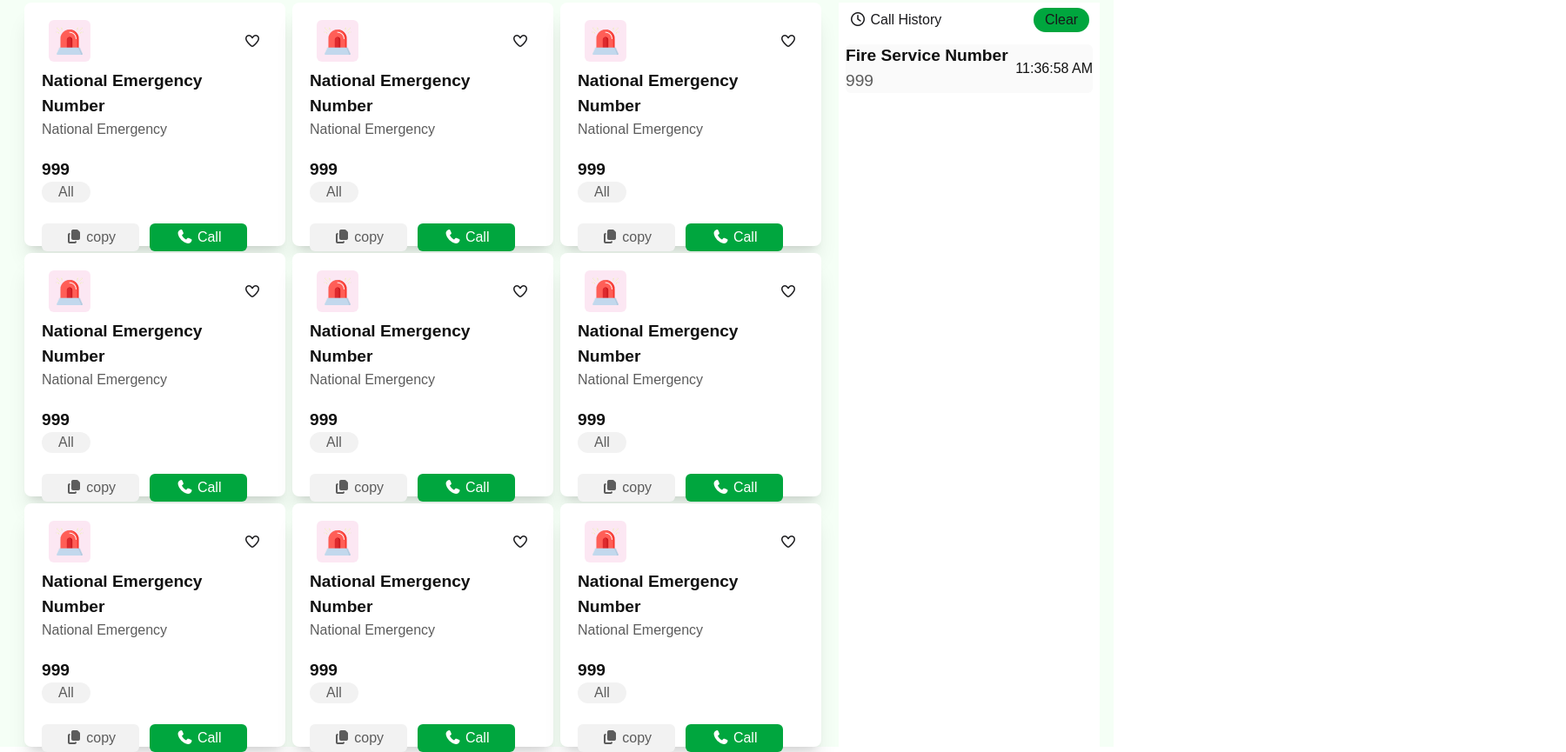
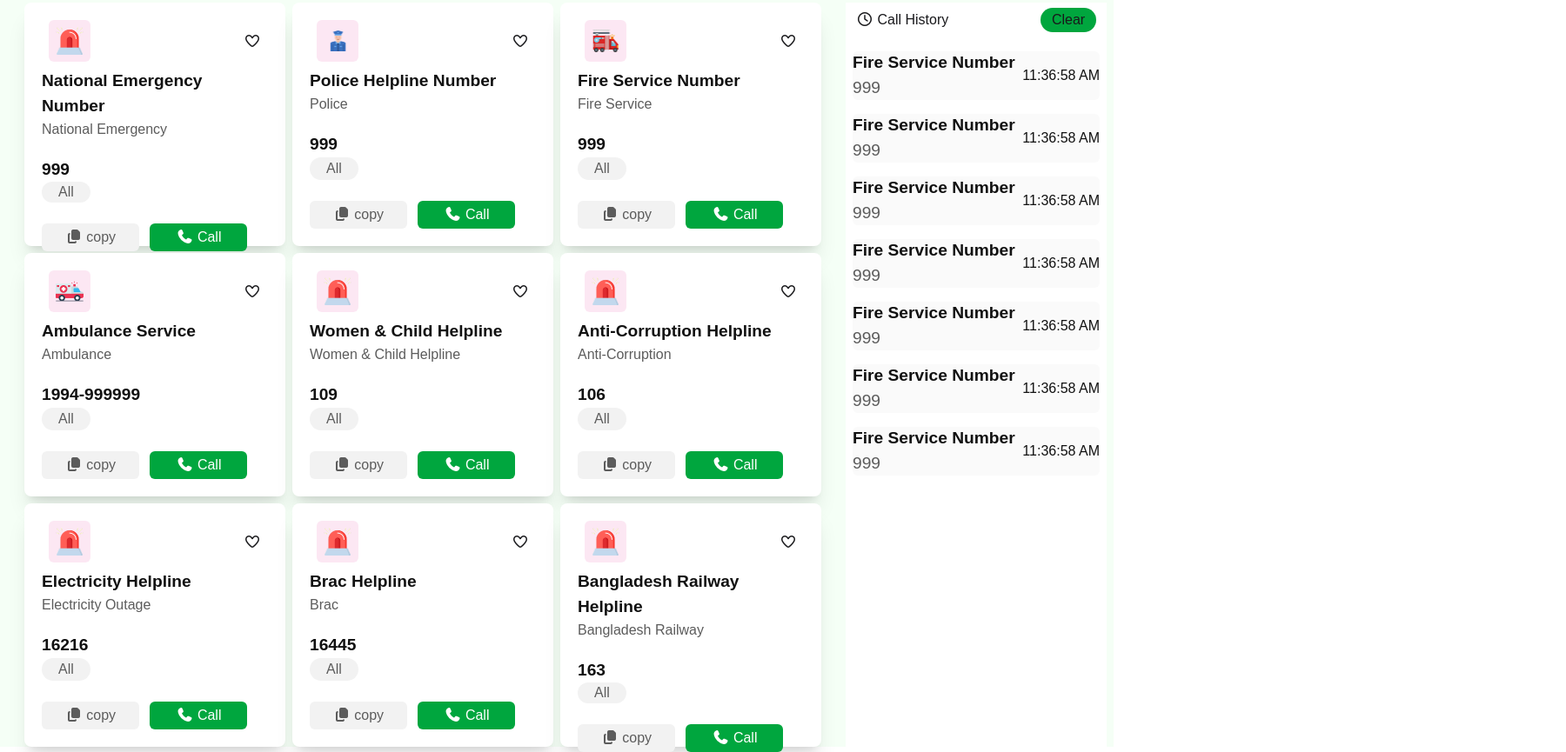
Before and after one commit to zinuk60/Assaignment-5, a plain HTML site: page index.html in a window 1280 px wide. Shown: the part 377-1242 px from the top of the page at 87% size, 1800 px wide, since content can reach past the window. Drawn offline with nearby package versions, Linux system fonts and the light colour scheme; a web font is replaced by a local one.

Commit message:
website responsive and last design update done

```diff
--- a/index.html
+++ b/index.html
@@ -36,9 +36,9 @@
 
     </section>
 
-  <main class="sm:flex w-full sm:w-[1800px] m-auto mt-10 ">
+  <main class="sm:flex w-full sm:w-[1300px]  m-auto mt-10 ">
          <div class="cards grid grid-cols-1 sm:grid-cols-3 gap-2 sm:ml-7">
-            <div class="card h-[280px] w-[300px] bg-white shadow-xl p-5">
+            <div class="card h-[280px] w-[300px] bg-white shadow-xl p-5 ">
 
                <div class="card-logo flex justify-between items-center ">
                  <div class="emargency-icom ml-2 h-12 w-12 rounded-md bg-pink-100 flex justify-center items-center">
@@ -65,13 +65,59 @@
 
                <div class="card-logo flex justify-between items-center ">
                  <div class="emargency-icom ml-2 h-12 w-12 rounded-md bg-pink-100 flex justify-center items-center">
-                     <img src="./assets/emergency.png" alt="" class="h-8 w-8">
+                     <img src="./assets/police.png" alt="" class="h-8 w-8">
                  </div>
                  <i class="fa-regular fa-heart mr-2"></i>
                </div>
-            <p class="title text-[#111111] font-bold text-[1.2rem] mt-2">National Emergency Number</p>
-            <p class="info text-[#5C5C5C]">National Emergency</p>
+            <p class="title text-[#111111] font-bold text-[1.2rem] mt-2">Police Helpline Number</p>
+            <p class="info text-[#5C5C5C]">Police</p>
            <p class="title text-[#111111] font-bold text-[1.2rem] mt-5">999</p>
+            <div class="all text-[#5C5C5C] bg-[#F2F2F2] h-14 w-14 rounded-full flex justify-center items-center">
+                <p>All</p>
+            </div>
+             <div class="">
+                <button class="h-[2rem] w-[7rem] bg-[#F2F2F2] rounded-md mt-6 text-[#5C5C5C]">
+                   <i class="fa-solid fa-copy"></i> copy</button>
+                <button class="h-[2rem] w-[7rem] bg-[#00A63E] rounded-md  mt-6 ml-2 text-white">
+                   <i class="fa-solid fa-phone"></i> Call</button>
+
+             </div>
+            </div>
+
+            <div class="card h-[280px] w-[300px] bg-white shadow-xl p-5">
+
+               <div class="card-logo flex justify-between items-center ">
+                 <div class="emargency-icom ml-2 h-12 w-12 rounded-md bg-pink-100 flex justify-center items-center">
+                     <img src="./assets/fire-service.png" alt="" class="h-8 w-8">
+                 </div>
+                 <i class="fa-regular fa-heart mr-2"></i>
+               </div>
+            <p class="title text-[#111111] font-bold text-[1.2rem] mt-2">Fire Service Number</p>
+            <p class="info text-[#5C5C5C]">Fire Service </p>
+           <p class="title text-[#111111] font-bold text-[1.2rem] mt-5">999</p>
+            <div class="all text-[#5C5C5C] bg-[#F2F2F2] h-14 w-14 rounded-full flex justify-center items-center">
+                <p>All</p>
+            </div>
+             <div class="">
+                <button class="h-[2rem] w-[7rem] bg-[#F2F2F2] rounded-md mt-6 text-[#5C5C5C]">
+                   <i class="fa-solid fa-copy"></i> copy</button>
+                <button class="h-[2rem] w-[7rem] bg-[#00A63E] rounded-md  mt-6 ml-2 text-white">
+                   <i class="fa-solid fa-phone"></i> Call</button>
+
+             </div>
+            </div>
+
+            <div class="card h-[280px] w-[300px] bg-white shadow-xl p-5">
+
+               <div class="card-logo flex justify-between items-center ">
+                 <div class="emargency-icom ml-2 h-12 w-12 rounded-md bg-pink-100 flex justify-center items-center">
+                     <img src="./assets/ambulance.png" alt="" class="h-8 w-8">
+                 </div>
+                 <i class="fa-regular fa-heart mr-2"></i>
+               </div>
+            <p class="title text-[#111111] font-bold text-[1.2rem] mt-2">Ambulance Service</p>
+            <p class="info text-[#5C5C5C]">Ambulance</p>
+           <p class="title text-[#111111] font-bold text-[1.2rem] mt-5">1994-999999</p>
             <div class="all text-[#5C5C5C] bg-[#F2F2F2] h-14 w-14 rounded-full flex justify-center items-center">
                 <p>All</p>
             </div>
@@ -92,9 +138,9 @@
                  </div>
                  <i class="fa-regular fa-heart mr-2"></i>
                </div>
-            <p class="title text-[#111111] font-bold text-[1.2rem] mt-2">National Emergency Number</p>
-            <p class="info text-[#5C5C5C]">National Emergency</p>
-           <p class="title text-[#111111] font-bold text-[1.2rem] mt-5">999</p>
+            <p class="title text-[#111111] font-bold text-[1.2rem] mt-2">Women & Child Helpline</p>
+            <p class="info text-[#5C5C5C]">Women & Child Helpline</p>
+           <p class="title text-[#111111] font-bold text-[1.2rem] mt-5">109</p>
             <div class="all text-[#5C5C5C] bg-[#F2F2F2] h-14 w-14 rounded-full flex justify-center items-center">
                 <p>All</p>
             </div>
@@ -115,9 +161,9 @@
                  </div>
                  <i class="fa-regular fa-heart mr-2"></i>
                </div>
-            <p class="title text-[#111111] font-bold text-[1.2rem] mt-2">National Emergency Number</p>
-            <p class="info text-[#5C5C5C]">National Emergency</p>
-           <p class="title text-[#111111] font-bold text-[1.2rem] mt-5">999</p>
+            <p class="title text-[#111111] font-bold text-[1.2rem] mt-2">Anti-Corruption Helpline</p>
+            <p class="info text-[#5C5C5C]">Anti-Corruption </p>
+           <p class="title text-[#111111] font-bold text-[1.2rem] mt-5">106</p>
             <div class="all text-[#5C5C5C] bg-[#F2F2F2] h-14 w-14 rounded-full flex justify-center items-center">
                 <p>All</p>
             </div>
@@ -138,9 +184,9 @@
                  </div>
                  <i class="fa-regular fa-heart mr-2"></i>
                </div>
-            <p class="title text-[#111111] font-bold text-[1.2rem] mt-2">National Emergency Number</p>
-            <p class="info text-[#5C5C5C]">National Emergency</p>
-           <p class="title text-[#111111] font-bold text-[1.2rem] mt-5">999</p>
+            <p class="title text-[#111111] font-bold text-[1.2rem] mt-2">Electricity Helpline</p>
+            <p class="info text-[#5C5C5C]">Electricity Outage</p>
+           <p class="title text-[#111111] font-bold text-[1.2rem] mt-5">16216</p>
             <div class="all text-[#5C5C5C] bg-[#F2F2F2] h-14 w-14 rounded-full flex justify-center items-center">
                 <p>All</p>
             </div>
@@ -161,9 +207,9 @@
                  </div>
                  <i class="fa-regular fa-heart mr-2"></i>
                </div>
-            <p class="title text-[#111111] font-bold text-[1.2rem] mt-2">National Emergency Number</p>
-            <p class="info text-[#5C5C5C]">National Emergency</p>
-           <p class="title text-[#111111] font-bold text-[1.2rem] mt-5">999</p>
+            <p class="title text-[#111111] font-bold text-[1.2rem] mt-2">Brac Helpline</p>
+            <p class="info text-[#5C5C5C]">Brac</p>
+           <p class="title text-[#111111] font-bold text-[1.2rem] mt-5">16445</p>
             <div class="all text-[#5C5C5C] bg-[#F2F2F2] h-14 w-14 rounded-full flex justify-center items-center">
                 <p>All</p>
             </div>
@@ -184,55 +230,9 @@
                  </div>
                  <i class="fa-regular fa-heart mr-2"></i>
                </div>
-            <p class="title text-[#111111] font-bold text-[1.2rem] mt-2">National Emergency Number</p>
-            <p class="info text-[#5C5C5C]">National Emergency</p>
-           <p class="title text-[#111111] font-bold text-[1.2rem] mt-5">999</p>
-            <div class="all text-[#5C5C5C] bg-[#F2F2F2] h-14 w-14 rounded-full flex justify-center items-center">
-                <p>All</p>
-            </div>
-             <div class="">
-                <button class="h-[2rem] w-[7rem] bg-[#F2F2F2] rounded-md mt-6 text-[#5C5C5C]">
-                   <i class="fa-solid fa-copy"></i> copy</button>
-                <button class="h-[2rem] w-[7rem] bg-[#00A63E] rounded-md  mt-6 ml-2 text-white">
-                   <i class="fa-solid fa-phone"></i> Call</button>
-
-             </div>
-            </div>
-
-            <div class="card h-[280px] w-[300px] bg-white shadow-xl p-5">
-
-               <div class="card-logo flex justify-between items-center ">
-                 <div class="emargency-icom ml-2 h-12 w-12 rounded-md bg-pink-100 flex justify-center items-center">
-                     <img src="./assets/emergency.png" alt="" class="h-8 w-8">
-                 </div>
-                 <i class="fa-regular fa-heart mr-2"></i>
-               </div>
-            <p class="title text-[#111111] font-bold text-[1.2rem] mt-2">National Emergency Number</p>
-            <p class="info text-[#5C5C5C]">National Emergency</p>
-           <p class="title text-[#111111] font-bold text-[1.2rem] mt-5">999</p>
-            <div class="all text-[#5C5C5C] bg-[#F2F2F2] h-14 w-14 rounded-full flex justify-center items-center">
-                <p>All</p>
-            </div>
-             <div class="">
-                <button class="h-[2rem] w-[7rem] bg-[#F2F2F2] rounded-md mt-6 text-[#5C5C5C]">
-                   <i class="fa-solid fa-copy"></i> copy</button>
-                <button class="h-[2rem] w-[7rem] bg-[#00A63E] rounded-md  mt-6 ml-2 text-white">
-                   <i class="fa-solid fa-phone"></i> Call</button>
-
-             </div>
-            </div>
-
-            <div class="card h-[280px] w-[300px] bg-white shadow-xl p-5">
-
-               <div class="card-logo flex justify-between items-center ">
-                 <div class="emargency-icom ml-2 h-12 w-12 rounded-md bg-pink-100 flex justify-center items-center">
-                     <img src="./assets/emergency.png" alt="" class="h-8 w-8">
-                 </div>
-                 <i class="fa-regular fa-heart mr-2"></i>
-               </div>
-            <p class="title text-[#111111] font-bold text-[1.2rem] mt-2">National Emergency Number</p>
-            <p class="info text-[#5C5C5C]">National Emergency</p>
-           <p class="title text-[#111111] font-bold text-[1.2rem] mt-5">999</p>
+            <p class="title text-[#111111] font-bold text-[1.2rem] mt-2">Bangladesh Railway Helpline </p>
+            <p class="info text-[#5C5C5C]">Bangladesh Railway</p>
+           <p class="title text-[#111111] font-bold text-[1.2rem] mt-5">163</p>
             <div class="all text-[#5C5C5C] bg-[#F2F2F2] h-14 w-14 rounded-full flex justify-center items-center">
                 <p>All</p>
             </div>
@@ -248,12 +248,54 @@
 
 
          </div>
-         <div class="bg-white h-[856px] w-[300px] ml-5">
+         <div class="bg-white h-[856px] w-[300px] m-auto mt-6 sm:mt-0">
             <div class="history h-10 w-full flex justify-between items-center p-3">
                 <p><i class="fa-regular fa-clock"></i> Call History</p>
                 <button class="ml- h-7 w-[4rem] ml-5 rounded-2xl bg-[#00A63E]">Clear</button>
             </div>
-            <div class="history-list bg-[#FAFAFA] h-14 w-[280] flex justify-between items-center m-2 rounded-md ">
+            <div class="history-list bg-[#FAFAFA] h-14 w-[280] flex justify-between items-center m-2 rounded-md mt-4">
+               <div class="his-left ">
+                <p class="text-[#111111] font-semibold text-[1.2rem]">Fire Service Number</p>
+                <p class="number text-[#5C5C5C] text-[1.2rem]">999</p>
+               </div>
+               <p class="text-[#111111] ">11:36:58 AM</p>
+            </div>
+            <div class="history-list bg-[#FAFAFA] h-14 w-[280] flex justify-between items-center m-2 rounded-md mt-4">
+               <div class="his-left ">
+                <p class="text-[#111111] font-semibold text-[1.2rem]">Fire Service Number</p>
+                <p class="number text-[#5C5C5C] text-[1.2rem]">999</p>
+               </div>
+               <p class="text-[#111111] ">11:36:58 AM</p>
+            </div>
+            <div class="history-list bg-[#FAFAFA] h-14 w-[280] flex justify-between items-center m-2 rounded-md mt-4">
+               <div class="his-left ">
+                <p class="text-[#111111] font-semibold text-[1.2rem]">Fire Service Number</p>
+                <p class="number text-[#5C5C5C] text-[1.2rem]">999</p>
+               </div>
+               <p class="text-[#111111] ">11:36:58 AM</p>
+            </div>
+            <div class="history-list bg-[#FAFAFA] h-14 w-[280] flex justify-between items-center m-2 rounded-md mt-4">
+               <div class="his-left ">
+                <p class="text-[#111111] font-semibold text-[1.2rem]">Fire Service Number</p>
+                <p class="number text-[#5C5C5C] text-[1.2rem]">999</p>
+               </div>
+               <p class="text-[#111111] ">11:36:58 AM</p>
+            </div>
+            <div class="history-list bg-[#FAFAFA] h-14 w-[280] flex justify-between items-center m-2 rounded-md mt-4">
+               <div class="his-left ">
+                <p class="text-[#111111] font-semibold text-[1.2rem]">Fire Service Number</p>
+                <p class="number text-[#5C5C5C] text-[1.2rem]">999</p>
+               </div>
+               <p class="text-[#111111] ">11:36:58 AM</p>
+            </div>
+            <div class="history-list bg-[#FAFAFA] h-14 w-[280] flex justify-between items-center m-2 rounded-md mt-4">
+               <div class="his-left ">
+                <p class="text-[#111111] font-semibold text-[1.2rem]">Fire Service Number</p>
+                <p class="number text-[#5C5C5C] text-[1.2rem]">999</p>
+               </div>
+               <p class="text-[#111111] ">11:36:58 AM</p>
+            </div>
+            <div class="history-list bg-[#FAFAFA] h-14 w-[280] flex justify-between items-center m-2 rounded-md mt-4">
                <div class="his-left ">
                 <p class="text-[#111111] font-semibold text-[1.2rem]">Fire Service Number</p>
                 <p class="number text-[#5C5C5C] text-[1.2rem]">999</p>
```
Also changed, not shown: 1 other file.
